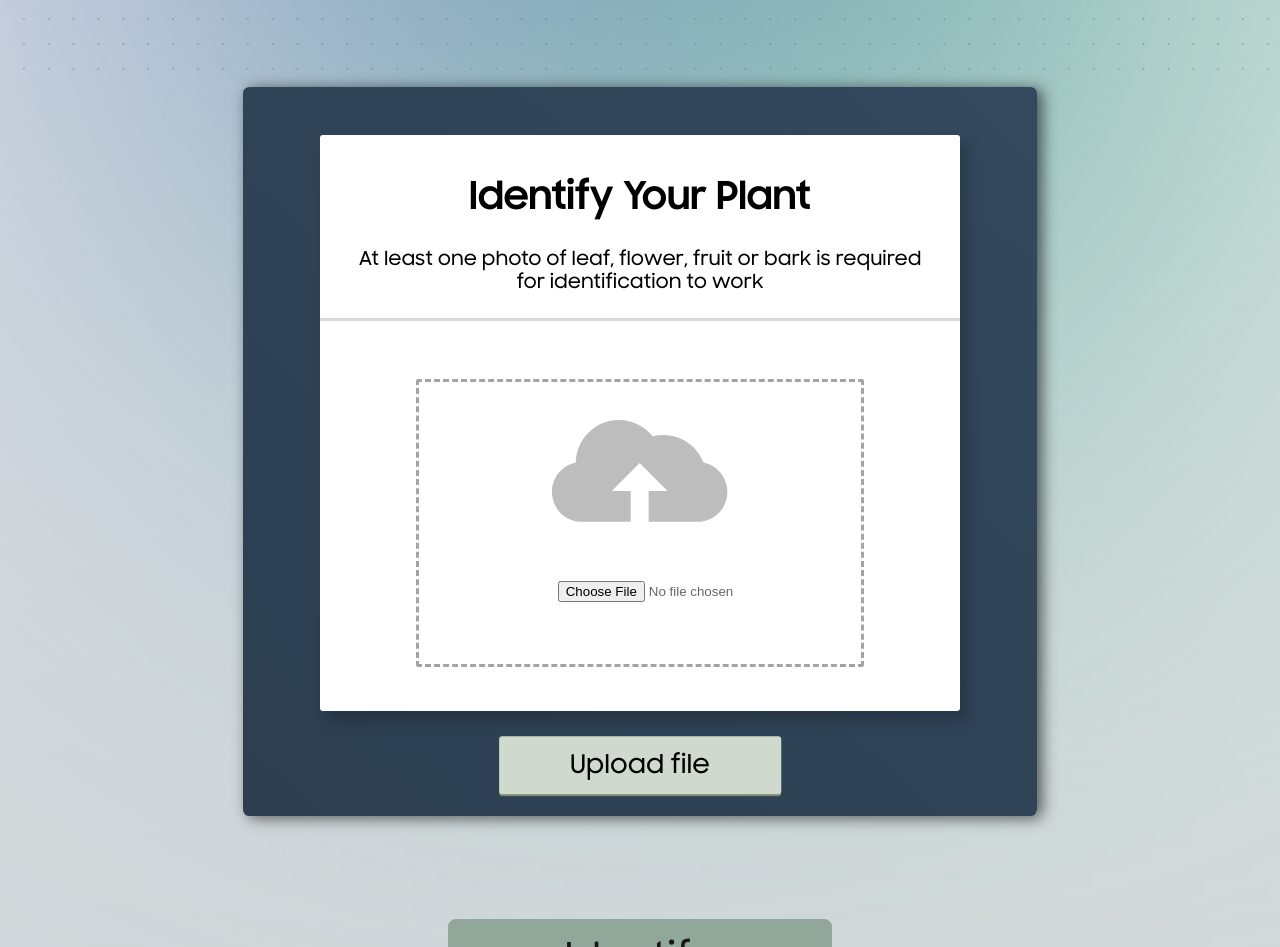
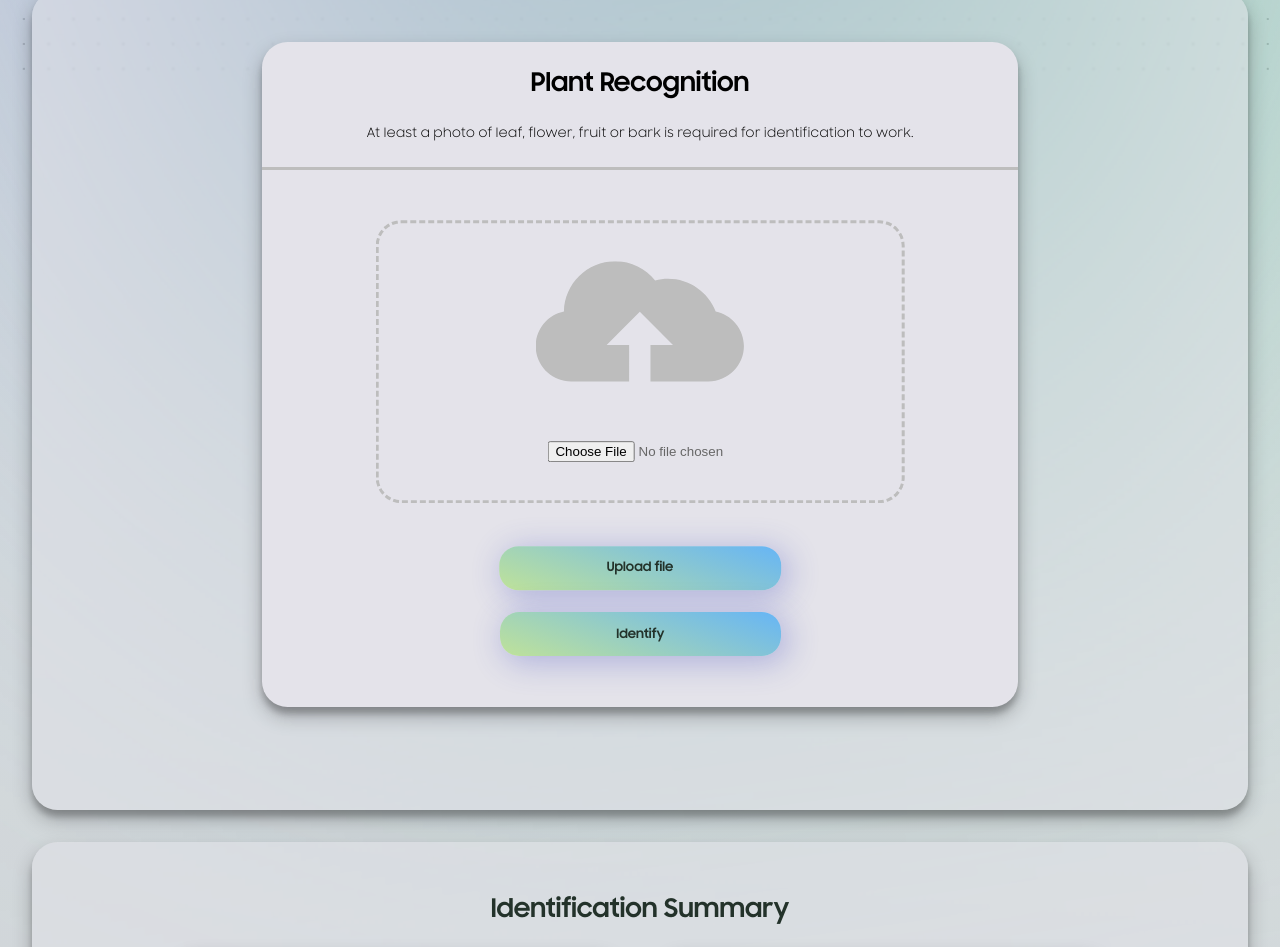
Before and after one commit to darklorddad/Swinburne_COS10026_CTIP_Assignment_2, a PHP site: page /identify.html in a window 1280 px wide. Shown: the part 739-1686 px from the top of the page. Run offline with PHP 8.4, Linux system fonts and the light colour scheme.

Commit message:
dld 67 identify progress, modal and top section not yet

```diff
--- a/assign1/identify.html
+++ b/assign1/identify.html
@@ -159,12 +159,12 @@
     </div>
 
 
-
-    <div class="ttl_frame">
+    <div class = "ttl_main_body">
+        <!-- <div class="ttl_frame"> -->
         <div class="ttl_center">
             <div class="ttl_bar">
-                <p class="ttl_upload_title">Identify Your Plant</p>
-                <p class="ttl_upload_description">At least one photo of leaf, flower, fruit or bark is required for identification to work</p>
+                <p class="ttl_upload_title">Plant Recognition</p>
+                <p class="ttl_upload_description">At least a photo of leaf, flower, fruit or bark is required for identification to work.</p>
             </div>
 
             <div class="ttl_dropzone">
@@ -174,13 +174,10 @@
                     <input type="file" class="input">
                 </div>
             </div>
-        </div>
 
-        <div class="ttl_upload-btn_container">
+            <!-- <div class="ttl_upload-btn_container"> -->
             <div class="ttl_upload-btn">Upload file</div>
-        </div>
-
-    </div>
+            <!-- </div> -->
 
             <div class="ttl_identify_button_container">
                 <button class="ttl_identify_button">Identify
@@ -204,10 +201,18 @@
                     </span>
                 </button>
             </div>
+        </div>
+
+
+
+        <!-- </div> -->
+
+
+    </div>
 
     <section class="ttl_result">
 
-        <h3 class="ttl_result_title">Identification Report</h3>
+        <h1 class="ttl_result_title">Identification Summary</h1>
 
         <div class="ttl_result_container">
 
@@ -220,7 +225,7 @@
                 </div>
 
                 <div class="ttl_plant_modal_box">
-                    <a href="#ttl_chinaberry_info" class="ttl_link-1" id="ttl_identify_page">Learn more</a>
+                    <a href="#ttl_chinaberry_info" class="ttl_link-1" id="ttl_identify_page">Delve Deeper</a>
                 </div>
             </div>
 
@@ -233,7 +238,7 @@
                 </div>
 
                 <div class="ttl_plant_modal_box">
-                    <a href="#ttl_persimmon_info" class="ttl_link-1" >Learn More</a>
+                    <a href="#ttl_persimmon_info" class="ttl_link-1" >Delve Deeper</a>
                 </div>
             </div>
 
@@ -246,7 +251,7 @@
                 </div>
 
                 <div class="ttl_plant_modal_box">
-                    <a href="#ttl_cocoplum_info" class="ttl_link-1" >Learn More</a>
+                    <a href="#ttl_cocoplum_info" class="ttl_link-1" >Delve Deeper</a>
                 </div>
             </div>
 
@@ -259,7 +264,7 @@
                 </div>
 
                 <div class="ttl_plant_modal_box">
-                    <a href="#ttl_gumbo_limbo_info" class="ttl_link-1" >Learn More</a>
+                    <a href="#ttl_gumbo_limbo_info" class="ttl_link-1" >Delve Deeper</a>
                 </div>
             </div>
         </div>
--- a/assign1/styles/styles.css
+++ b/assign1/styles/styles.css
@@ -2576,48 +2585,49 @@ a:focus {
     height: 100%;
 }
 
-.ttl_background{
-    margin-left: 2.5vw;
-    margin-right: 2.5vw;
-    margin-top: 2.5vw;
-    margin-bottom: 2.5vw;
+.ttl_main_body {
+    box-shadow: 0 0.729vw 1.458vw rgba(0,0,0,0.25), 0 0.52vw 0.52vw rgba(0,0,0,0.22);
+    background-color: rgba(228, 227, 234, 0.5);
+    backdrop-filter: blur(0.078vw);
+    margin: 2.5vw;
     border-radius: 2vw;
-    backdrop-filter: blur(0.078vw);
-    background-color: rgba(228, 227, 234, 0.25);
-    box-shadow: 0 0.729vw 1.458vw rgba(0,0,0,0.25), 0 0.52vw 0.52vw rgba(0,0,0,0.22);
+    display: flex;
+    flex-direction: column;
 }
 
 .ttl_frame{
     clear: both;
     position: relative;
     padding: 1vw;
-    width: 60vw;
+    /* width: 60vw; */
     height: 55vw;
     top: 10vw;
-    margin: auto;
+    margin: 4vw;
     border-radius: 0.5vw;
-    box-shadow: 5px 2px 15px 0px rgba(0,0,0,0.6);
+    /* box-shadow: 5px 2px 15px 0px rgba(0,0,0,0.6); */
     font-family: "dld_samsungsharpsans_medium", sans-serif;
-    background: linear-gradient(to top right, #2c3e50 0%, #34495e 100%);
+    /* background: linear-gradient(to top right, #2c3e50 0%, #34495e 100%);  */
 }
 
 .ttl_center{
-    position: relative;
-    top:5%;
-    width: 50vw;
-    height: 45vw;
-    background: #fff;
-	box-shadow: 8px 10px 15px 0 rgba(0,0,0,0.2);
-	border-radius: 3px;
+    /* position: relative; */
+    /* top:5%; */
+    width: 59vw;
+    /* height: vw; */
+    background: #e4e3ea;
+	/* box-shadow: 8px 10px 15px 0 rgba(0,0,0,0.2); */
+	border-radius: 2vw;
     margin:auto;
-
+    margin-top: 4vw;
+    margin-bottom: 8vw;
+    box-shadow: 0 0.729vw 1.458vw rgba(0,0,0,0.25), 0 0.52vw 0.52vw rgba(0,0,0,0.22);
 }
 
 .ttl_upload_title{
     text-align: center;
     margin: 0;
-    padding-top: 3vw;
-    font-size: 3vw;
+    padding-top: 2vw;
+    font-size: 2vw;
     font-family: "dld_samsungsharpsans_bold";
 }
 
@@ -2626,8 +2636,8 @@ a:focus {
     padding: 2vw;
     position: relative;
     margin: 0;
-    font-size: 1.5vw;
-    border-bottom: 3px solid #D8D8D8;
+    font-size: 1vw;
+    border-bottom: 3px solid #bdbdbd;
 }
 
 .ttl_fileupload_title{
@@ -2646,10 +2656,12 @@ a:focus {
     top: 35%;
     left: 50%;
     transform: translate(-50%, -50%);
-	border: 3px dashed #A4A4A4;
-	border-radius: 3px;
+	border: 3px dashed #bdbdbd;
+	border-radius: 2vw;
 	text-align: center;
 	overflow: hidden;
+    margin-top: 15vw;
+    margin-bottom: -6vw;
 }
 
 .ttl_filecontent{
@@ -2665,35 +2677,39 @@ a:focus {
 .ttl_upload-btn{
     position: relative;
 	width: 20vw;
-	height: 2.5vw;
-    margin-top: 5vw;
+	height: 1.4vw;
+    /* margin-top: 10vw; */
     left: 50%;
     transform: translate(-50%, -50%);
     padding: 1vw;
-	background: #d0d9cd;
-	border-radius: 3px;
+	/* background: #d0d9cd; */
+    background: linear-gradient(200deg, #66B5F6 0%, #BFE299 100%);
+	border-radius: 1.5vw;
 	text-align: center;
-	font-size: 2vw;
-    text-align: center;
-	box-shadow: 0 2px 0 0 #78866B;
+	font-size: 1vw;
+	/* box-shadow: 0 2px 0 0 #78866B; */
 	cursor: pointer;
 	transition: all .25s ease;
+    /* margin-bottom: 3.4vw; */
+    font-family: "dld_samsungsharpsans_bold";
+    box-shadow: .4vw .4vw 2.4vw .2vw hsla(236, 50%, 50%, .3);
+    color: #23322a;
 }
 
 .ttl_upload-btn:hover {
-    box-shadow: 0 2px 0 0 #78866B, 0 2px 10px 0 #d0d9cd;
-}
-
-.ttl_upload-btn_container{
-    margin: auto;
-    padding-top:2vw;
+    /* box-shadow: 0 2px 0 0 #78866B, 0 2px 10px 0 #d0d9cd; */
+    /* background: linear-gradient(200deg, #008cff 0%, #84ff00 100%); */
+    filter: saturate(200%);
+    box-shadow: 0 0 4.4vw .2vw hsla(236, 50%, 50%, .4);
 }
 
 .ttl_filecontent input[type=file] {
     align-items: center;
+    /* justify-content: center; */
     position: relative;
-    left: 10%;
+    left: 6.5%;
     padding: 1vw;
+    padding-bottom: 3vw;
 }
 
 .ttl_filecontent img {
@@ -2707,27 +2723,26 @@ a:focus {
 }
 
 .ttl_identify_button_container{
-    height: 30vw;
+    /* height: 30vw; */
     width: 100%;
     clear: both;
+    /* margin-top: 4vw; */
+    margin-bottom: 4vw;
 }
 
 .ttl_identify_button{
+    left: 31.40%;
     position: relative;
-    top: 60%;
-    left: 35%;
-    width: 30vw;
-    padding: 12px 35px;
-    background: #90a79a;
-    text-align: center;
-    font-size: 3vw;
-    font-family: "dld_samsungsharpsans_medium", sans-serif;
-    color: #181818;
-    border: 3px solid #90a79a;
-    border-radius: 8px;
-    box-shadow: 0 0 0 #aafbdc;
+    width: 22vw;
+    padding: 1.1vw 1vw;
+    background: linear-gradient(200deg, #66B5F6 0%, #BFE299 100%);
+    font-size: 1vw;
+    font-family: "dld_samsungsharpsans_bold", sans-serif;
+    box-shadow: .4vw .4vw 2.4vw .2vw hsla(236, 50%, 50%, .3);
+    color: #23322a;
+    border: none;
+    border-radius: 1.5vw;
     transition: all .25s ease-in-out;
-    margin: 0 auto;
 }
 
 .ttl-star-1 {
@@ -2736,7 +2751,7 @@ a:focus {
     left: 20%;
     width: 25px;
     height: auto;
-    filter: drop-shadow(0 0 0 #fffdef);
+    filter: drop-shadow(0 0 0 #e4e3ea);
     z-index: -5;
     transition: all 0.5s cubic-bezier(0.05, 0.83, 0.43, 0.96);
 }
@@ -2747,7 +2762,7 @@ a:focus {
     left: 45%;
     width: 15px;
     height: auto;
-    filter: drop-shadow(0 0 0 #fffdef);
+    filter: drop-shadow(0 0 0 #e4e3ea);
     z-index: -5;
     transition: all 0.5s cubic-bezier(0, 0.4, 0, 1.01);
 }
@@ -2758,7 +2773,7 @@ a:focus {
     left: 40%;
     width: 5px;
     height: auto;
-    filter: drop-shadow(0 0 0 #fffdef);
+    filter: drop-shadow(0 0 0 #e4e3ea);
     z-index: -5;
     transition: all 0.5s cubic-bezier(0, 0.4, 0, 1.01);
 }
@@ -2769,7 +2784,7 @@ a:focus {
     left: 40%;
     width: 8px;
     height: auto;
-    filter: drop-shadow(0 0 0 #fffdef);
+    filter: drop-shadow(0 0 0 #e4e3ea);
     z-index: -5;
     transition: all .4s cubic-bezier(0, 0.4, 0, 1.01);
 }
@@ -2780,7 +2795,7 @@ a:focus {
     left: 45%;
     width: 15px;
     height: auto;
-    filter: drop-shadow(0 0 0 #fffdef);
+    filter: drop-shadow(0 0 0 #e4e3ea);
     z-index: -5;
     transition: all .3s cubic-bezier(0, 0.4, 0, 1.01);
 }
@@ -2791,16 +2806,18 @@ a:focus {
     left: 50%;
     width: 5px;
     height: auto;
-    filter: drop-shadow(0 0 0 #fffdef);
+    filter: drop-shadow(0 0 0 #e4e3ea);
     z-index: -5;
     transition: all .4s ease;
 }
 
 
 .ttl_identify_button:hover {
-    background: #23322a;
-    color: #90a79a;
-    box-shadow: 0 0 25px #aafbdc;
+    /* background: #23322a; */
+    /* color: #90a79a; */
+    filter: saturate(200%);
+    /* box-shadow: 0 0 25px #aafbdc; */
+    box-shadow: 0 0 4.4vw .2vw hsla(236, 50%, 50%, .4);
 }
 
 .ttl_identify_button:hover .ttl-star-1 {
```
Also changed, not shown: other parts of assign1/styles/styles.css (+41 -22 lines), assign1/index.html (+24 -18 lines). Lines whose indentation alone changed are shown as unchanged.
